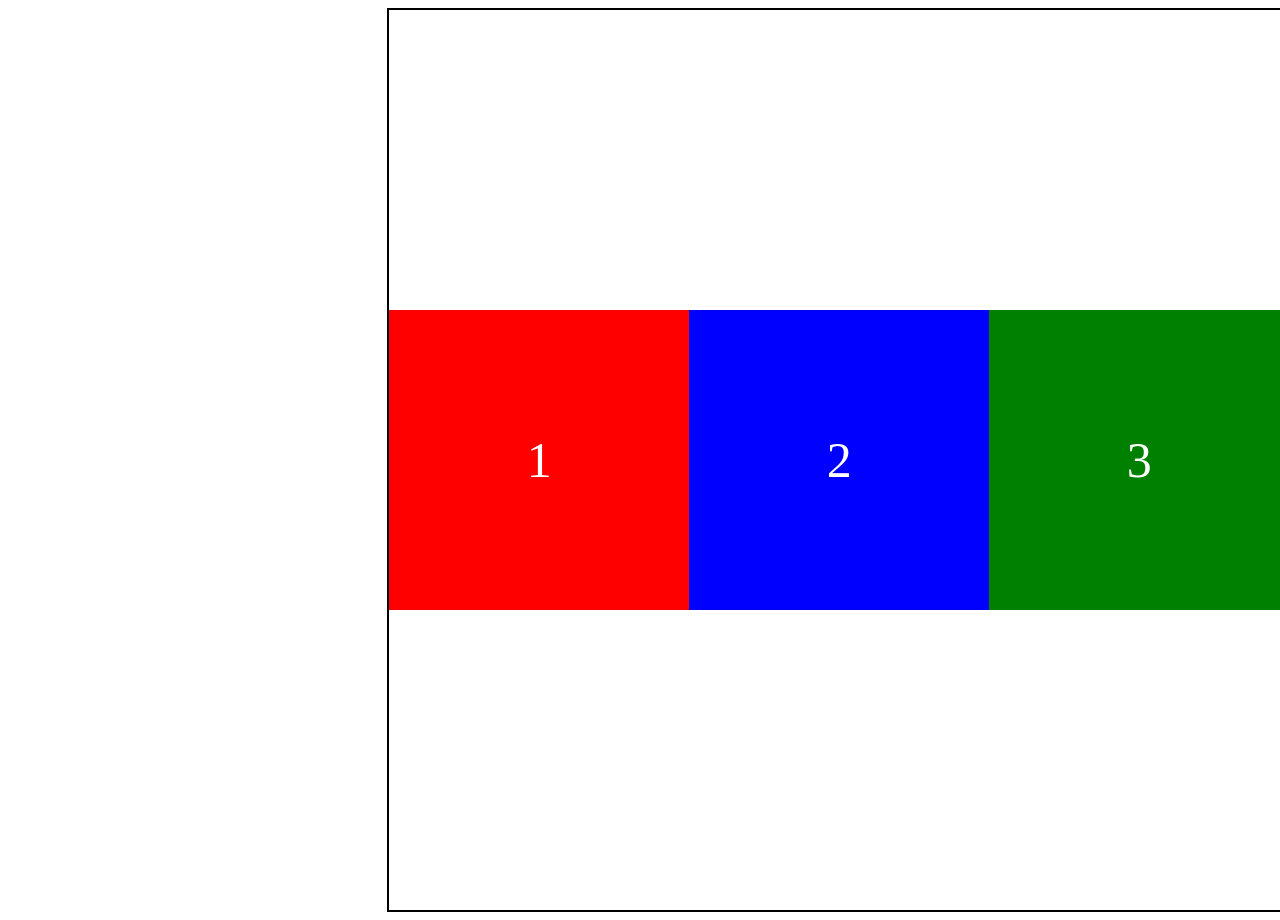
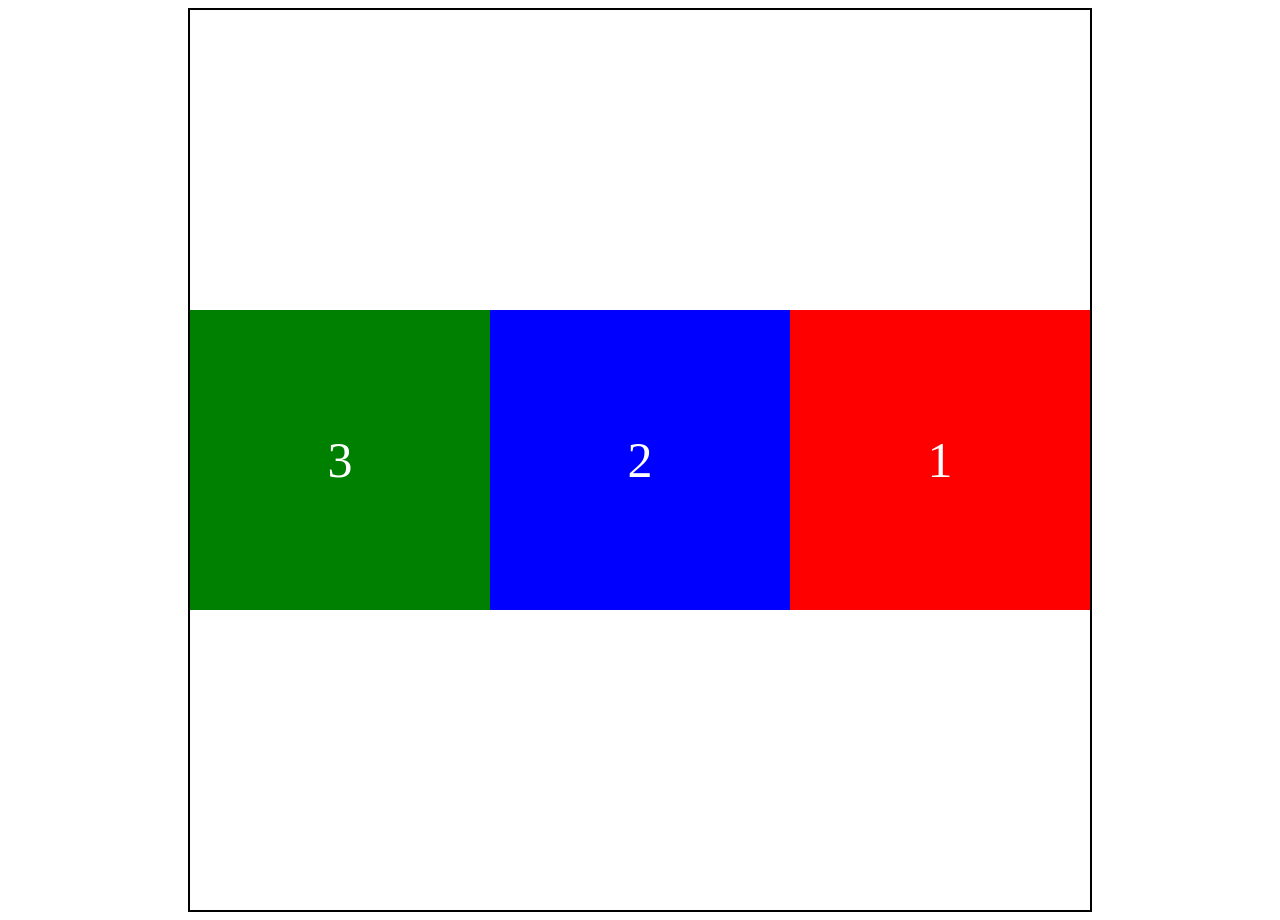
Before and after one commit to MarianoPasserini/tareaCSS-3, a plain HTML site: page ejemplo-2/index.html in a window 1280 px wide. Drawn offline with Linux system fonts and the light colour scheme.

Commit message:
position: relative->margin auto;  row->row reverse

```diff
--- a/ejemplo-2/styles.css
+++ b/ejemplo-2/styles.css
@@ -1,13 +1,11 @@
 .container {
+    margin: auto;
     display: flex;
-    position: relative;
     width: 900px;
     height: 900px;
-    flex-direction: row;
+    flex-direction: row-reverse;
     background-color: white;
     border: 2px solid black;
-    left: 30%;
-    top: 30%;
     align-items: center;
 }
 
```
